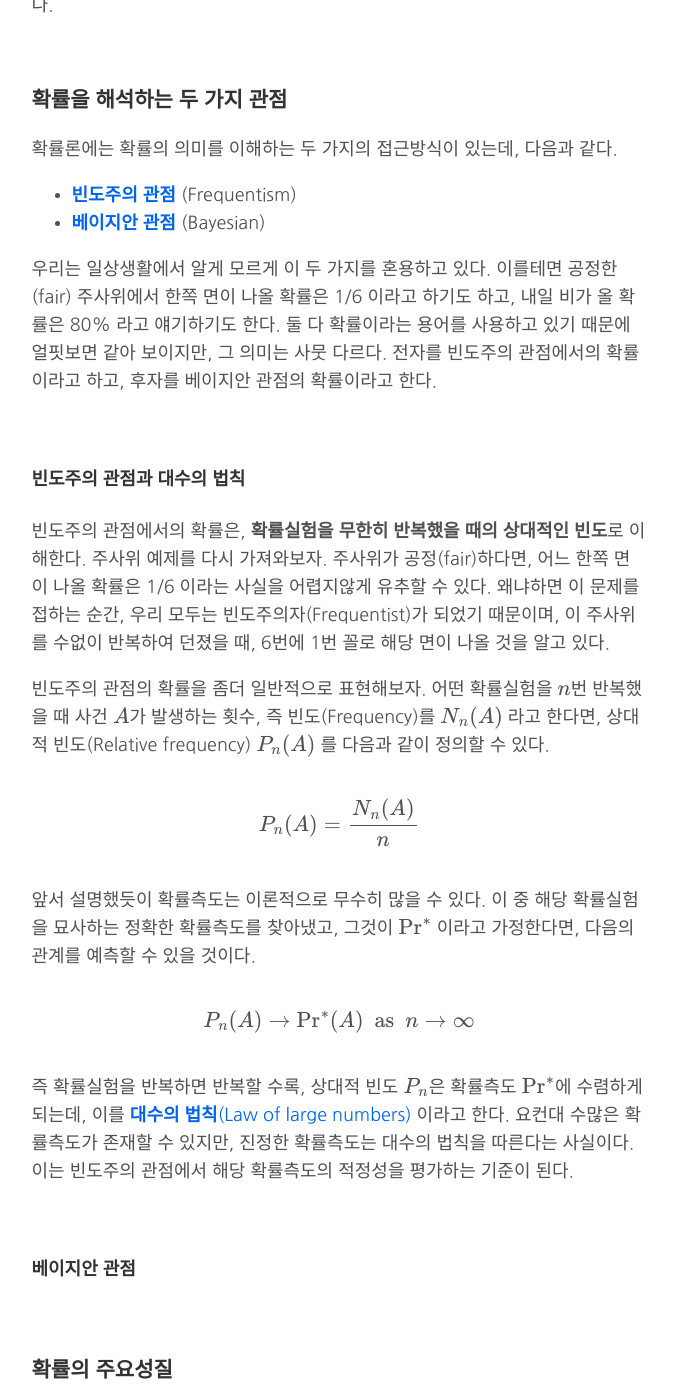
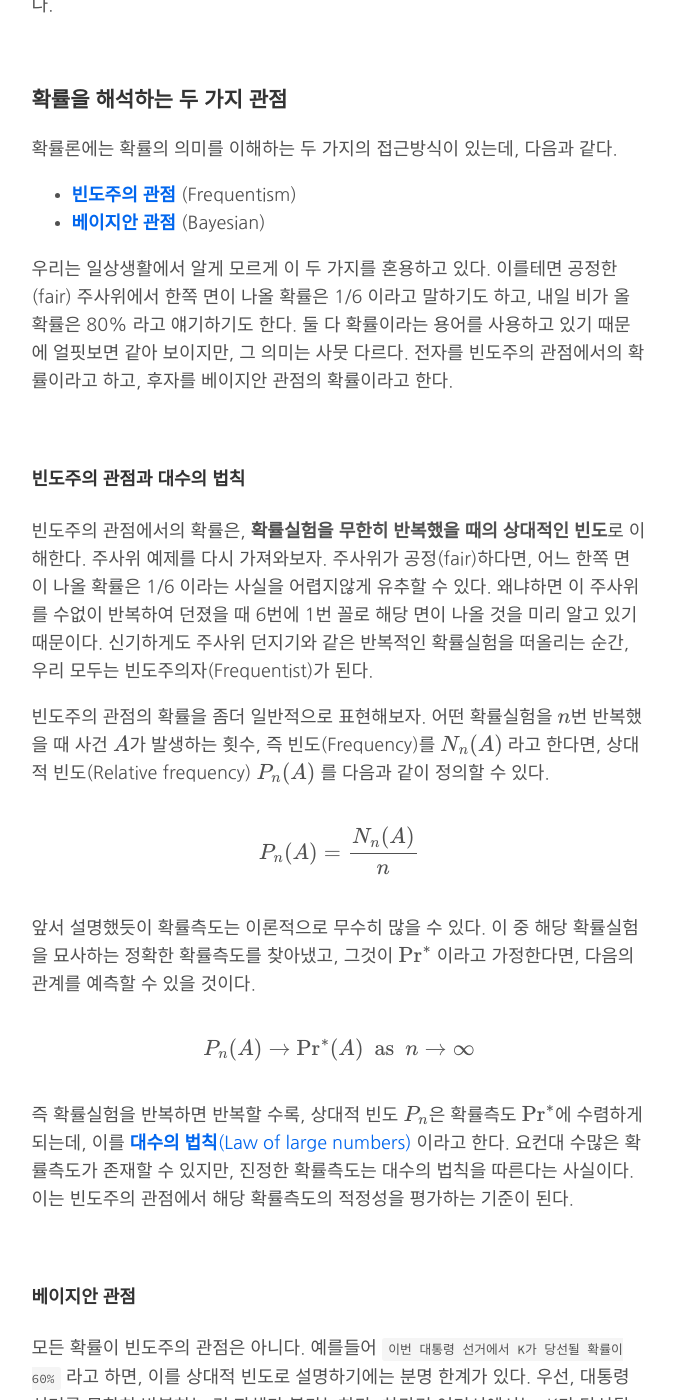
Before and after one commit to gem763/gem763.github.io, a Jekyll site: the page built from 확률론의-기초.md, in a window 1280 px wide and 1400 px high, scrolled down 4578 px. Shown: the whole window, without its empty margins (301-975 px from the left). Built offline with Jekyll 4.4.1, drawn with Linux system fonts in a browser that asks for light colours; our own code applies the rules of GitHub Pages for plain Markdown files; formulas are drawn with MathJax 3; some of the changed text lies outside the part shown.

Commit message:
확률론의-기초.md updated from https://stackedit.io/

```diff
--- a/확률론의-기초.md
+++ b/확률론의-기초.md
@@ -19,7 +19,7 @@
 <br/>
 
 ### Countable set
-어떤 집합의 원소들을 자연수처럼 명시적(하나, 둘, 셋...)으로 셀 수 있다면, 해당 집합을 [Countable set (가산집합)](https://en.wikipedia.org/wiki/Countable_set)이라고 한다. 반면 Countable set이 아닌 집합을 [Uncountable set (비가산집합)](https://en.wikipedia.org/wiki/Uncountable_set) 또는 Uncountably infinite set 이라고 한다. 대표적인 Uncountable set 으로는 실수공간 <span><script type="math/tex">\mathbb{R}</script></span> 이 있다. Countable의 개념를 엄밀히 이해하기 위해서는 [집합론(Set theory)](https://en.wikipedia.org/wiki/Set_theory) 이라는 도구의 도움이 필요하며, 자세한 설명은 생략하겠다.
+어떤 집합의 원소들을 자연수처럼 명시적(하나, 둘, 셋...)으로 셀 수 있다면, 해당 집합을 [Countable set (가산집합)](https://en.wikipedia.org/wiki/Countable_set)이라고 한다. 반면 Countable set이 아닌 집합을 [Uncountable set (비가산집합)](https://en.wikipedia.org/wiki/Uncountable_set) 또는 Uncountably infinite set 이라고 한다. 대표적인 Uncountable set 으로는 실수공간 <span><script type="math/tex">\mathbb{R}</script></span> 이 있다. Countable의 개념를 엄밀히 이해하기 위해서는 [집합론(Set theory)](https://en.wikipedia.org/wiki/Set_theory) 이라는 도구의 도움이 필요하나, 이 포스트에서 자세한 설명은 생략하겠다.
 
 <br/>
 
@@ -54,7 +54,7 @@
 <br/>
 
 ## 확률
-아주 쉽게 말해, **확률은 어떤 사건의 발생가능성**을 말한다. 하지만 확률을 수학적으로 정의하기 위해서는 좀더 재료가 필요하다.
+아주 쉽게 말해, **확률은 어떤 사건의 발생가능성**을 말한다. 하지만 확률을 수학적으로 정의하기 위해서는 좀더 많은 재료가 필요하다.
 
 결과를 예측할 수 없는 실험을 같은 조건으로 무작위 반복할 때, 이를 [**확률실험**(Random experiment)](https://en.wikipedia.org/wiki/Experiment_(probability_theory)) 또는 확률시행(Random trial)이라고 한다.  수학적으로 확률이란, **확률실험의 결과에 의미있는 숫자를 할당**하는 행위를 말한다. 이를 명확히 이해하기 위해서는 우선 `표본공간`과 `사건공간`의 개념을 알아야 한다.
 
@@ -120,7 +120,7 @@
 </script></div>
 
 
-확률측도는 과연 하나 뿐일까? 콜모고르프 공리를 만족하기만 하면 되기 때문에, 이론적으로 가능한 확률측도는 무수히 많다. 이를테면 이 동전 던지기의 확률측도를 다음과 같이 구성할 수도 있다.
+확률측도는 과연 하나 뿐일까? 콜모고르프 공리를 만족하기만 하면 되기 때문에, 이론적으로 가능한 확률측도는 무수히 많다. 이를테면 아래와 같은 확률측도도 있을 수 있다.
 
 <div class="math"><script type="math/tex; mode=display">
 \begin{aligned}
@@ -151,12 +151,12 @@
 * [**빈도주의 관점**](https://en.wikipedia.org/wiki/Frequentist_probability) (Frequentism)
 * [**베이지안 관점**](https://en.wikipedia.org/wiki/Bayesian_probability) (Bayesian)
 
-우리는 일상생활에서 알게 모르게 이 두 가지를 혼용하고 있다. 이를테면 공정한(fair) 주사위에서 한쪽 면이 나올 확률은 1/6 이라고 하기도 하고, 내일 비가 올 확률은 80% 라고 얘기하기도 한다. 둘 다 확률이라는 용어를 사용하고 있기 때문에 얼핏보면 같아 보이지만, 그 의미는 사뭇 다르다. 전자를 빈도주의 관점에서의 확률이라고 하고, 후자를 베이지안 관점의 확률이라고 한다.
+우리는 일상생활에서 알게 모르게 이 두 가지를 혼용하고 있다. 이를테면 공정한(fair) 주사위에서 한쪽 면이 나올 확률은 1/6 이라고 말하기도 하고, 내일 비가 올 확률은 80% 라고 얘기하기도 한다. 둘 다 확률이라는 용어를 사용하고 있기 때문에 얼핏보면 같아 보이지만, 그 의미는 사뭇 다르다. 전자를 빈도주의 관점에서의 확률이라고 하고, 후자를 베이지안 관점의 확률이라고 한다.
 
 <br/>
 
 #### 빈도주의 관점과 대수의 법칙
-빈도주의 관점에서의 확률은, **확률실험을 무한히 반복했을 때의 상대적인 빈도**로 이해한다. 주사위 예제를 다시 가져와보자. 주사위가 공정(fair)하다면, 어느 한쪽 면이 나올 확률은 1/6 이라는 사실을 어렵지않게 유추할 수 있다. 왜냐하면 이 문제를 접하는 순간, 우리 모두는 빈도주의자(Frequentist)가 되었기 때문이며, 이 주사위를 수없이 반복하여 던졌을 때, 6번에 1번 꼴로 해당 면이 나올 것을 알고 있다.
+빈도주의 관점에서의 확률은, **확률실험을 무한히 반복했을 때의 상대적인 빈도**로 이해한다. 주사위 예제를 다시 가져와보자. 주사위가 공정(fair)하다면, 어느 한쪽 면이 나올 확률은 1/6 이라는 사실을 어렵지않게 유추할 수 있다. 왜냐하면 이 주사위를 수없이 반복하여 던졌을 때 6번에 1번 꼴로 해당 면이 나올 것을 미리 알고 있기 때문이다. 신기하게도 주사위 던지기와 같은 반복적인 확률실험을 떠올리는 순간, 우리 모두는 빈도주의자(Frequentist)가 된다.
 
 빈도주의 관점의 확률을 좀더 일반적으로 표현해보자. 어떤 확률실험을 <span><script type="math/tex">n</script></span>번 반복했을 때 사건 <span><script type="math/tex">A</script></span>가 발생하는 횟수, 즉 빈도(Frequency)를 <span><script type="math/tex">N_n(A)</script></span> 라고 한다면, 상대적 빈도(Relative frequency) <span><script type="math/tex">P_n(A)</script></span> 를 다음과 같이 정의할 수 있다.
 
@@ -176,8 +176,9 @@
 <br/>
 
 #### 베이지안 관점
+모든 확률이 빈도주의 관점은 아니다. 예를들어 `이번 대통령 선거에서 K가 당선될 확률이 60%` 라고 하면, 이를 상대적 빈도로 설명하기에는 분명 한계가 있다. 우선, 대통령 선거를 무한히 반복하는 것 자체가 불가능하다. 차라리 여기서에서는, K가 당선될 것이라는 주관적인 믿음의 정도(degree of belief), 즉 명제의 신뢰도가 60% 라고 해석하는 것이 합리적이다. 이처럼 **확률을 주관적 신뢰도로 이해**하는 방식을, 베이지안 관점의 확률이라고 부른다.
 
-
+빈도주의에서는 확률값을 확률실험에 대한 모수로 해석한다. 즉 확률값이 알려져 있지는 않지만, 고정되어 있는 상수로 보는 것이다. 반면 베이지안 관점에서는 확률값(즉 믿음)이 변동한다고 가정한다. 좀 더 정확하게 표현하자면, 해당 확률값을 분포를 갖고 변동하는 확률변수로 이해한다. 이 시점에서는 아직 확률변수와 확률분포를 정의하지 않았으므로, 명백한 의미전달은 어려울 것 같다. 어쨋든 중요한 것은, **베이지안에서의 확률값은 변동**한다는 사실이고, 새로운 사실(데이터)을 바탕으로 기존의 확률값(사전확률, prior)을 새로운 확률값(사후확률, posterior)으로 **업데이트**해 나간다. 이와 같이 확률값을 업데이트하는 프로세스를 [베이즈 정리(Bayes' theorem)](https://en.wikipedia.org/wiki/Bayes%27_theorem) 라고 부른다. 베이즈 정리는 다른 포스트에서 상세히 다룰 예정이다.
 
 
 <br/>
```
